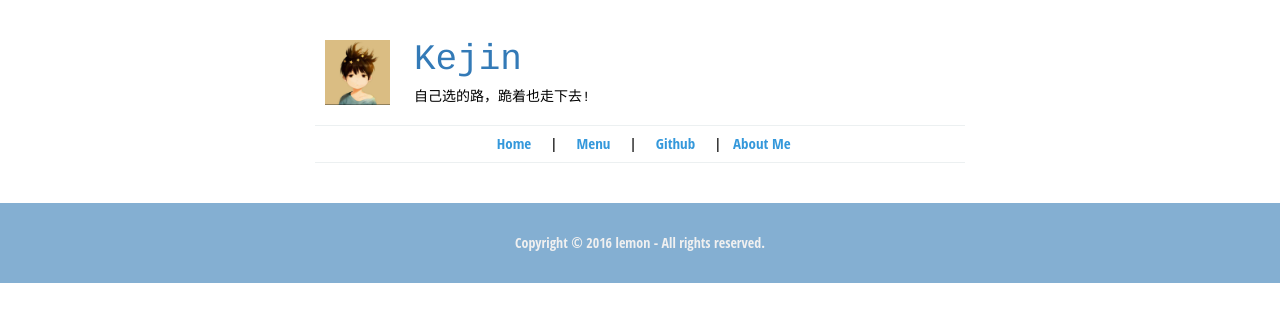
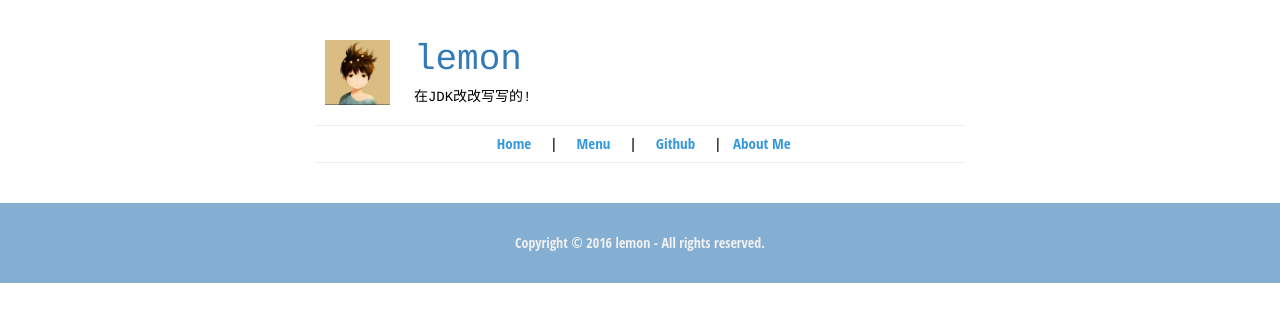
Before and after one commit to lcbbcl/licaibo.github.io, a Jekyll site: the page built from index.html, in a window 1280 px wide. Shown: the top 322 px of the page. Built offline with Jekyll 4.4.1, drawn with Linux system fonts in a browser that asks for light colours.

Commit message:
换jekyII模板

```diff
--- a/_data/blog.yml
+++ b/_data/blog.yml
@@ -1,2 +1,2 @@
-title: Kejin
-description: 自己选的路，跪着也走下去!
+title: lemon
+description: 在JDK改改写写的!
```
